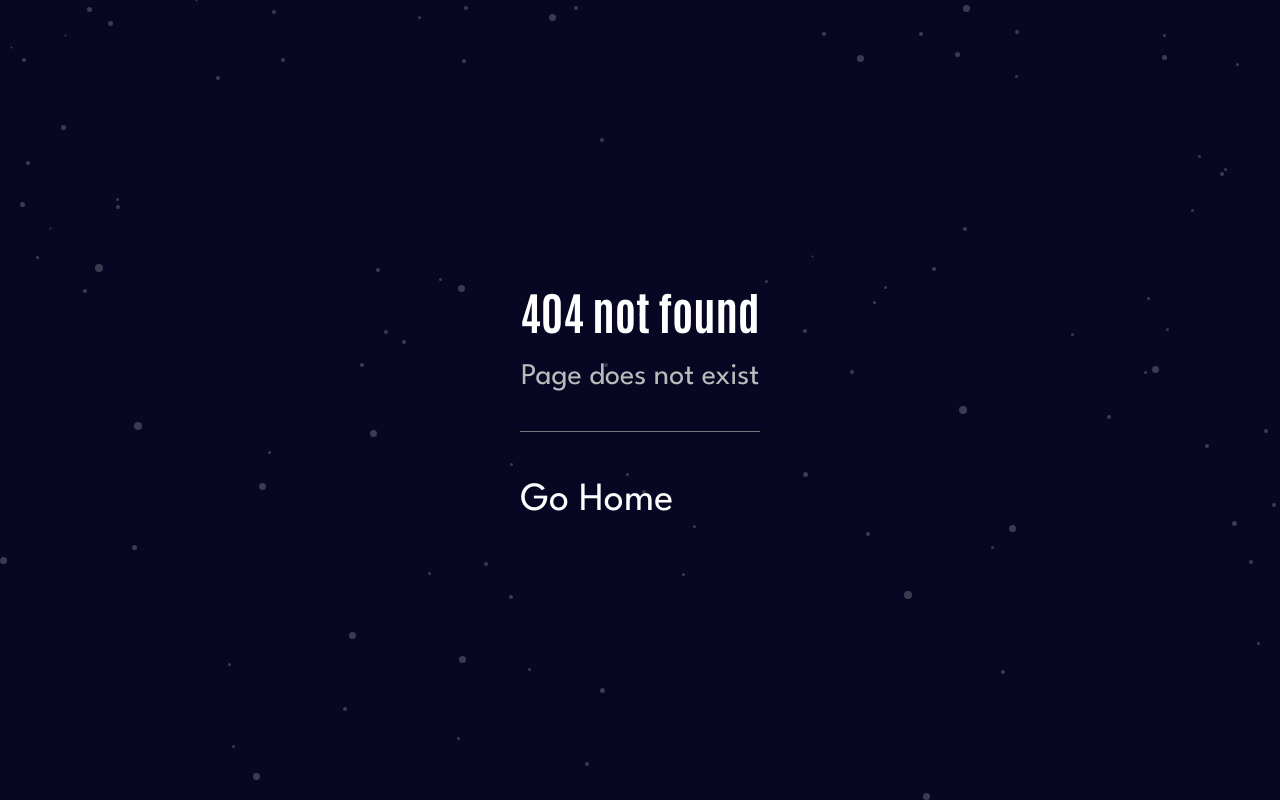
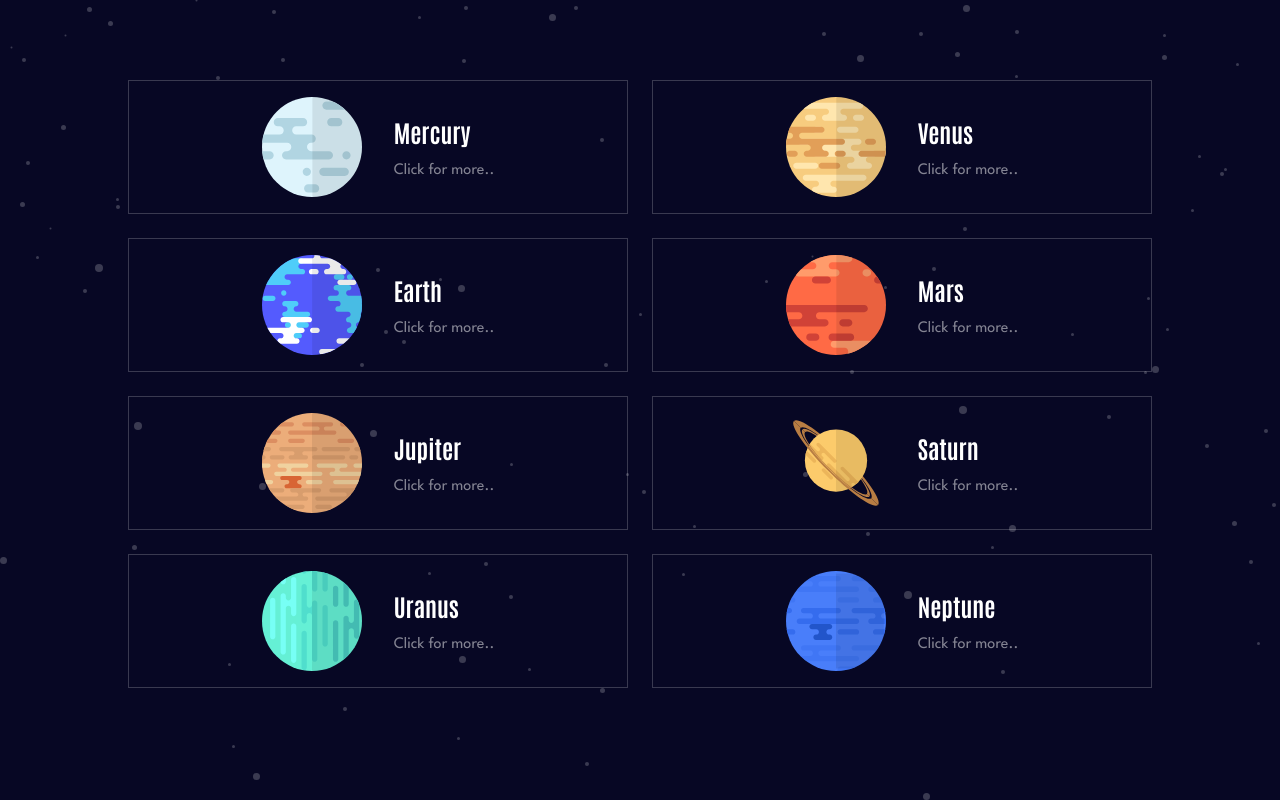
Before and after one commit to ionStici/planets-fact-site, a Next.js app: page /planets-fact-site/planets in a window 1280 px wide. Before the commit this address had no page. Built offline with nearby package versions, Linux system fonts and the light colour scheme.

Commit message:
Adjustments

```diff
--- /dev/null
+++ b/src/app/planets/page.tsx
@@ -0,0 +1,26 @@
+import { fetchData } from "@/lib/fetch-data";
+import styles from "@/styles/index.module.scss";
+import Image from "next/image";
+import Link from "next/link";
+
+export default async function Page() {
+  const data = await fetchData();
+
+  return (
+    <section className={styles.section}>
+      {data.map((planet, i) => {
+        return (
+          <div key={i} className={styles.box}>
+            <Link href={`/${planet.name.toLowerCase()}/overview`}>
+              <Image src={`${planet.images.planet}`} alt={planet.name} width={100} height={100} />
+              <div>
+                <h2>{planet.name}</h2>
+                <p>Click for more..</p>
+              </div>
+            </Link>
+          </div>
+        );
+      })}
+    </section>
+  );
+}
--- a/src/components/header.tsx
+++ b/src/components/header.tsx
@@ -16,7 +16,7 @@ function Header({ data, planetParam }: HeaderProps) {
   return (
     <header className={classes.header}>
       <div className={classes.wrapper}>
-        <Link className={classes.logoLink} href="/">
+        <Link className={classes.logoLink} href="/planets">
           The Planets
         </Link>
         <button className={classes.navBtn} onClick={() => setIsOpen((p) => !p)}>
--- a/src/styles/globals.css
+++ b/src/styles/globals.css
@@ -41,5 +41,5 @@ html {
 
 body {
   background-color: #070724;
-  background-image: url("/assets/background-stars.svg");
+  background-image: url("/planets-fact-site/assets/background-stars.svg");
 }
--- a/src/styles/index.module.scss
+++ b/src/styles/index.module.scss
@@ -1,29 +1,34 @@
 .section {
-  padding: 24px 24px 48px 24px;
+  display: flex;
+  justify-content: center;
+  align-content: center;
+  flex-wrap: wrap;
+  gap: 24px;
+  padding: 80px 40px 80px 40px;
+  width: 100%;
+  margin: 0 auto;
 }
 
 .box {
+  width: 100%;
   max-width: 500px;
-  margin: 0 auto;
 
-  padding: 12px 16px;
   border: 1px solid var(--color-white-20);
-
-  &:not(:last-child) {
-    margin-bottom: 16px;
-  }
 
   a,
   a:link,
   a:visited {
+    width: 100%;
     display: flex;
     align-items: center;
-
+    justify-content: center;
     text-decoration: none;
     color: inherit;
+    padding: 16px;
 
-    width: fit-content;
-    margin: 0 auto;
+    &:hover {
+      background-color: rgba(255, 255, 255, 0.1);
+    }
   }
 
   img {
@@ -40,20 +45,3 @@
     opacity: 0.5;
   }
 }
-
-@media only screen and (min-width: 768px) {
-  .section {
-    display: grid;
-    grid-template-columns: 1fr 1fr;
-    column-gap: 24px;
-
-    max-width: 1000px;
-    margin: 0 auto;
-    padding: 40px 40px 120px 40px;
-  }
-
-  .box {
-    width: 100%;
-    margin-bottom: 16px;
-  }
-}
```
Also changed, not shown: src/app/page.tsx (+2 -24 lines).
